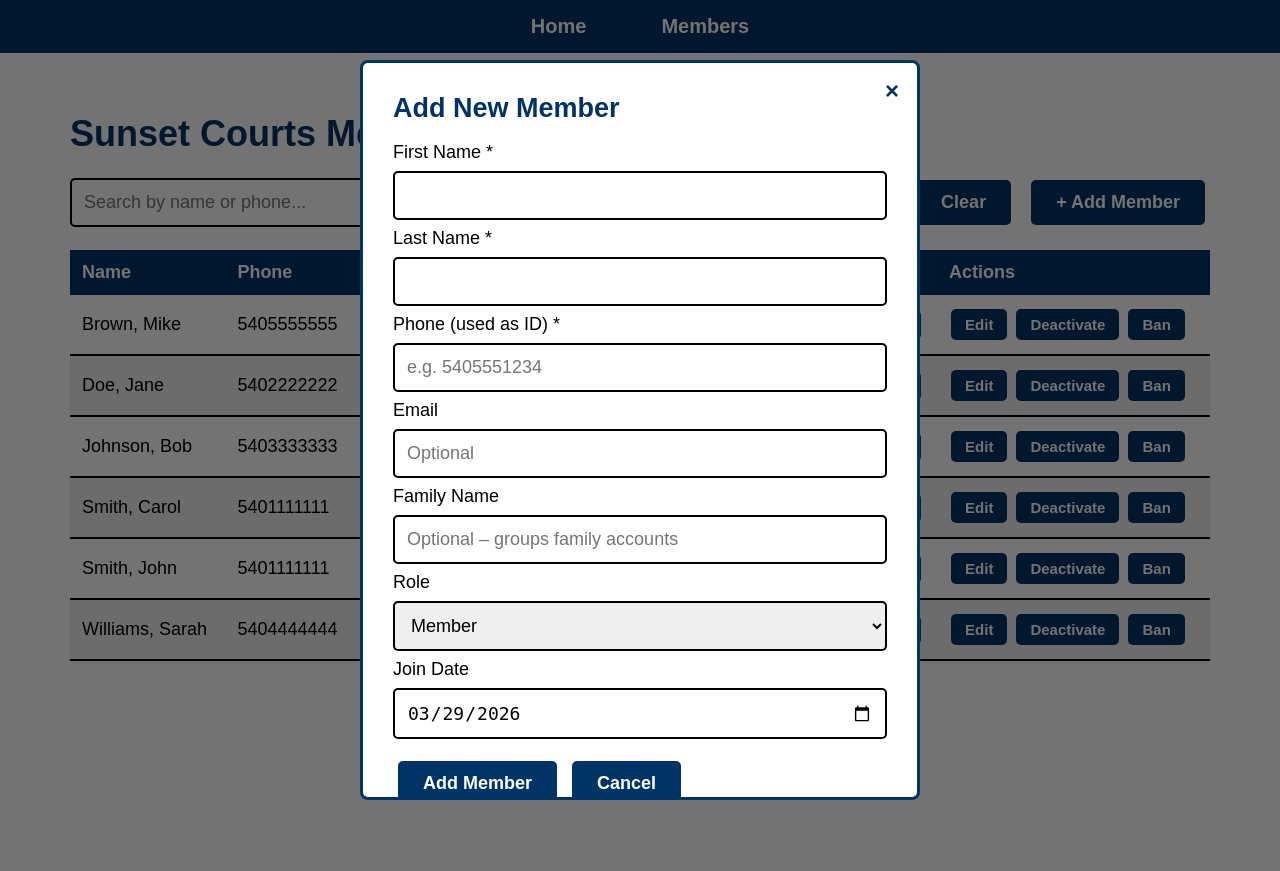
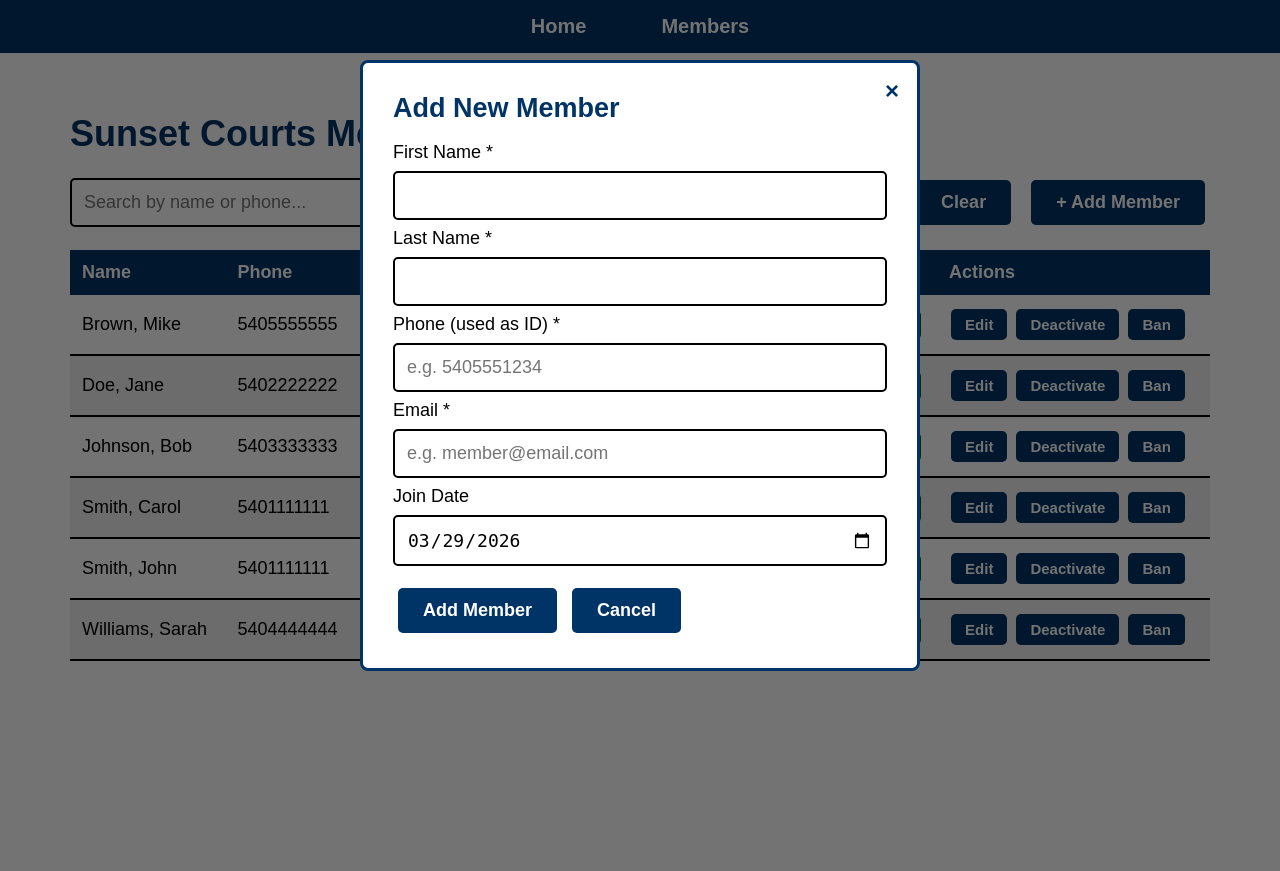
Before and after one commit to brandontrice/sunset-courts, a Flask app: page /members in a window 1280 px wide, after a click on "+ Add Member". Run offline with Flask 3, Linux system fonts and the light colour scheme; data comes from the database, SQL or seed files in the repository.

Commit message:
Update members.html
-Removed the the role and family name fields from the Add addModal, editModal, and openEditModal Java function.

-Adjusted the email field blank display to reflect that it is required.

```diff
--- a/templates/members.html
+++ b/templates/members.html
@@ -235,7 +235,7 @@
         <h2>Add New Member</h2>
 
       <!-- Submit form to /members/add -->
-      <form method="POST" action="/members/add">
+        <form method="POST" action="/members/add">
             <label>First Name *</label>
             <input type="text" name="first_name" required maxlength="50">
 
@@ -245,17 +245,8 @@
             <label>Phone (used as ID) *</label>
             <input type="tel" name="phone" required placeholder="e.g. 5405551234">
 
-            <label>Email</label>
-            <input type="email" name="email" placeholder="Optional">
-
-            <label>Family Name</label>
-            <input type="text" name="family_name" placeholder="Optional – groups family accounts">
-
-            <label>Role</label>
-            <select name="role">
-                <option value="member">Member</option>
-                <option value="volunteer">Volunteer</option>
-            </select>
+            <label>Email *</label>
+            <input type="email" name="email" required placeholder="e.g. member@email.com">
 
             <label>Join Date</label>
             <input type="date" name="join_date" value="{{ today }}">
@@ -286,17 +277,8 @@
             <label>Phone *</label>
             <input type="tel" name="phone" id="editPhone" required>
 
-            <label>Email</label>
-            <input type="email" name="email" id="editEmail">
-
-            <label>Family Name</label>
-            <input type="text" name="family_name" id="editFamilyName">
-
-            <label>Role</label>
-            <select name="role" id="editRole">
-                <option value="member">Member</option>
-                <option value="volunteer">Volunteer</option>
-            </select>
+            <label>Email *</label>
+            <input type="email" name="email" id="editEmail" required>
 
             <label>Join Date</label>
             <input type="date" name="join_date" id="editJoinDate">
@@ -306,7 +288,6 @@
         </form>
     </div>
 </div>
-
 
 <!-- * Ban Modal: Form for ban members accounts * -->
 <div class="modal-overlay" id="banModal">
@@ -394,14 +375,12 @@
     // * Form Population Logic *
 
     // Pre-fills the Edit Modal with existing member data before showing it
-    function openEditModal(id, first, last, phone, email, family, role, joinDate) {
+    function openEditModal(id, first, last, phone, email, joinDate) {
         document.getElementById('editMemberId').value  = id;
         document.getElementById('editFirstName').value = first;
         document.getElementById('editLastName').value  = last;
         document.getElementById('editPhone').value     = phone;
         document.getElementById('editEmail').value     = email;
-        document.getElementById('editFamilyName').value = family;
-        document.getElementById('editRole').value      = role;
         document.getElementById('editJoinDate').value  = joinDate;
         openModal('editModal');
     }
```
